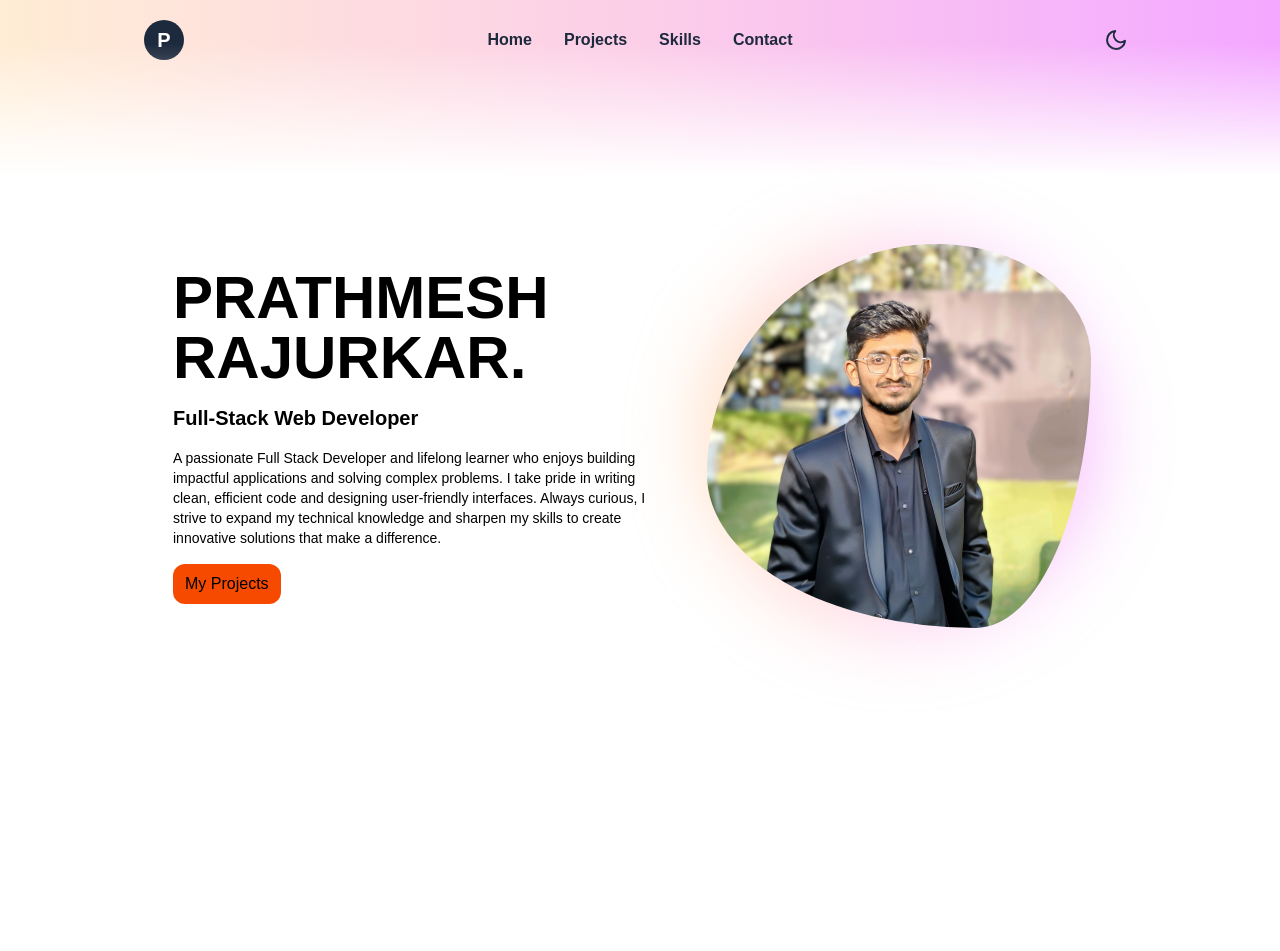
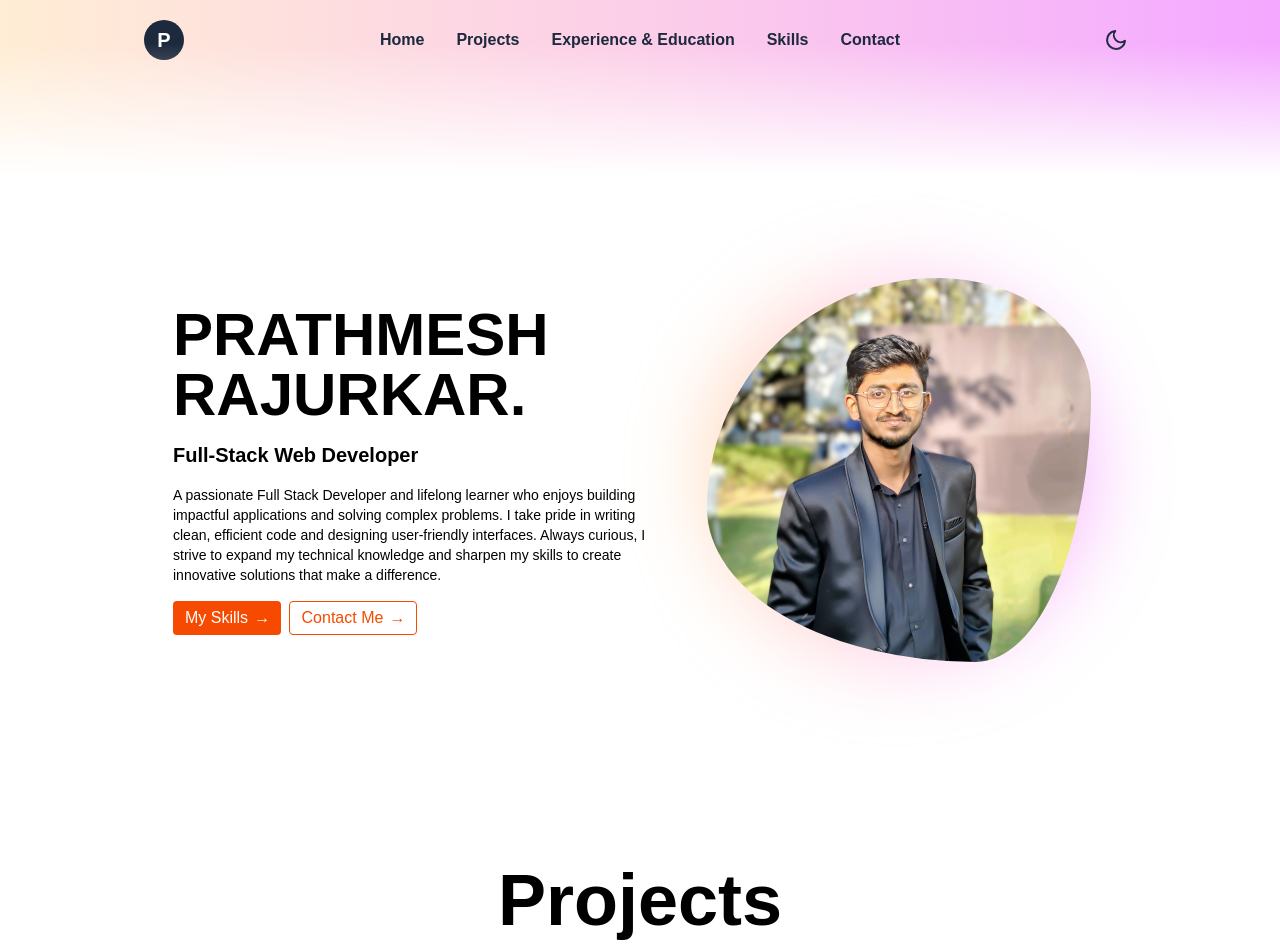
Before and after one commit to Prathmesh-rajurkar/prathmeshrajurkar.tech, a Next.js app: page / in a window 1280 px wide. Shown: the top 951 px of the page. Before the commit the page ends 800 px from the top, so only its background shows below. Built offline with nearby package versions, Linux system fonts and the light colour scheme; a web font is replaced by a local one.

Commit message:
projects

```diff
--- a/app/globals.css
+++ b/app/globals.css
@@ -30,3 +30,27 @@ body {
   color: var(--foreground);
   font-family: Arial, Helvetica, sans-serif;
 }
+
+.move-arrow {
+    font-size: 1rem; /* Make the arrow bigger */
+    display: inline-block; /* Allows transform to be applied */
+
+    /* Attach the animation */
+    animation: moveForwardBackward 1.5s ease-in-out infinite;
+  }
+
+  /* Define the animation steps */
+  @keyframes moveForwardBackward {
+    0% {
+      /* Start position */
+      transform: translateX(0);
+    }
+    50% {
+      /* Move 10px to the right (forward) */
+      transform: translateX(3px);
+    }
+    100% {
+      /* Return to start position */
+      transform: translateX(0);
+    }
+  }
--- a/app/page.tsx
+++ b/app/page.tsx
@@ -1,20 +1,20 @@
-"use client";
-
 import HeroSection from "@/components/HeroSection";
 import Navbar from "@/components/Navbar";
-import { useTheme } from "next-themes";
-import Image from "next/image";
+import ProjectSection from "@/components/ProjectSection";
 
 export default function Home() {
-    const { theme, setTheme } = useTheme();
+    return (
+        <div className="bg-white dark:bg-black">
+            <Navbar />
 
-    return (
-        <div className="bg-white dark:bg-black h-screen">
-            <div>
-                <Navbar />
-            </div>
             <div className="mx-auto max-w-[950px]">
-                <HeroSection />
+                <section className="h-[calc(100vh-300px)] flex items-center justify-center">
+                    <HeroSection />
+                </section>
+
+                <section id="projects" className="py-20">
+                    <ProjectSection />
+                </section>
             </div>
         </div>
     );
--- a/components/HeroSection.tsx
+++ b/components/HeroSection.tsx
@@ -1,25 +1,37 @@
-import Image from 'next/image'
-import React from 'react'
+import Image from "next/image";
+import React from "react";
 
 const HeroSection = () => {
     return (
-    <div className='flex justify-center items-center'>
-        <div className='dark:text-white text-black p-2'>
-            <h1 className='text-6xl font-semibold '>PRATHMESH <br/> RAJURKAR.</h1>
-            <h3 className='text-xl font-semibold mt-4'>Full-Stack Web Developer</h3>
-            <p className='mt-4 text-sm font-extralight'>A passionate Full Stack Developer and lifelong learner who enjoys building impactful applications and solving complex problems. I take pride in writing clean, efficient code and designing user-friendly interfaces. Always curious, I strive to expand my technical knowledge and sharpen my skills to create innovative solutions that make a difference.</p>
-            <div>
-                <button className='px-3 py-2 mt-4 dark:text-white text-black rounded-xl dark:bg-purple-600 bg-orange-600'>My Projects</button>
+        <div className="flex justify-center items-center">
+            <div className="dark:text-white text-black p-2">
+                <h1 className="text-6xl font-semibold ">
+                    PRATHMESH <br /> RAJURKAR.
+                </h1>
+                <h3 className="text-xl font-semibold mt-4">
+                    Full-Stack Web Developer
+                </h3>
+                <p className="mt-4 text-sm font-extralight">
+                    A passionate Full Stack Developer and lifelong learner who
+                    enjoys building impactful applications and solving complex
+                    problems. I take pride in writing clean, efficient code and
+                    designing user-friendly interfaces. Always curious, I strive
+                    to expand my technical knowledge and sharpen my skills to
+                    create innovative solutions that make a difference.
+                </p>
+                <div className="flex gap-2">
+                    <button className="px-3 py-1 mt-4 dark:text-black text-white rounded dark:bg-purple-600 bg-orange-600">
+                        My Skills <span className="move-arrow">→</span>
+                    </button>
+                    <button className="px-3 py-1 mt-4 dark:text-purple-600 text-orange-600 rounded dark:bg-black border dark:border-purple-600 bg-white border-orange-600">
+                        Contact Me <span className="move-arrow">→</span>
+                    </button>
                 </div>
             </div>
             <div className="flex-1 justify-center items-center p-6 hidden sm:flex">
                 <div className="w-80 h-80 md:w-96 md:h-96 relative">
-            <div
-              className="absolute inset-0 bg-gradient-to-r from-orange-300 via-pink-300 to-fuchsia-400 dark:from-orange-500 dark:via-pink-500 dark:to-fuchsia-600 rounded-full blur-2xl opacity-50"
-            ></div>
-            <div
-              className="absolute inset-0 overflow-hidden rounded-[60%_40%_30%_70%/60%_30%_70%_40%] animate-morph"
-            >
+                    <div className="absolute inset-0 bg-gradient-to-r from-orange-300 via-pink-300 to-fuchsia-400 dark:from-orange-500 dark:via-pink-500 dark:to-fuchsia-600 rounded-full blur-2xl opacity-50"></div>
+                    <div className="absolute inset-0 overflow-hidden rounded-[60%_40%_30%_70%/60%_30%_70%_40%] animate-morph">
                         <Image
                             src="/profile_photo.jpg"
                             alt="Abstract Developer Illustration"
@@ -31,7 +43,7 @@ const HeroSection = () => {
                 </div>
             </div>
         </div>
-  )
-}
+    );
+};
 
-export default HeroSection
+export default HeroSection;
--- a/components/Navbar.tsx
+++ b/components/Navbar.tsx
@@ -86,6 +86,14 @@ const Navbar = () => {
                     </li>
                     <li>
                         <a
+                            href="#exp"
+                            className="hover:text-black dark:hover:text-white transition-colors duration-300"
+                        >
+                            Experience & Education
+                        </a>
+                    </li>
+                    <li>
+                        <a
                             href="#skills"
                             className="hover:text-black dark:hover:text-white transition-colors duration-300"
                         >
--- /dev/null
+++ b/components/ProjectSection.tsx
@@ -0,0 +1,56 @@
+import React from "react";
+import { encode } from "qss";
+
+const ProjectSection = () => {
+    const previewLink = (url: string) => {
+        const params = encode({
+            url,
+            screenshot: true,
+            meta: false,
+            embed: "screenshot.url",
+            colorScheme: "dark",
+            "viewport.isMobile": true,
+            "viewport.deviceScaleFactor": 1,
+        });
+
+        return `https://api.microlink.io/?${params}`;
+    };
+
+    const projects = [
+        {
+            title: "InstaClone",
+            desc: "A social media app with real-time posts and interactions.",
+            github:"",
+            link: "https://instaclone-demo.vercel.app",
+        },
+        {
+            title: "Portfolio Website",
+            desc: "My personal portfolio built with Next.js & Tailwind.",
+            github:"",
+            link: "https://prathmeshrajurkar.tech",
+        },
+        {
+            title: "CodeArena",
+            desc: "A LeetCode-like platform for coding practice & contests.",
+            github:"",
+            link: "https://codearena-demo.vercel.app",
+        },
+    ];
+
+    return (
+        <div className="mt-16">
+            <div className="flex flex-col">
+                <h1 className="text-7xl font-bold dark:text-white text-black text-center">
+                    Projects
+                </h1>
+                <p className="dark:text-neutral-300 text-neutral-900 text-center mt-3">
+                    some of my notable projects I worked on
+                </p>
+                <div className="border-b-2 border-black dark:border-white w-[200px] mt-6 mx-auto"></div>
+            </div>
+            <div></div>
+        </div>
+    );
+};
+
+export default ProjectSection;
--- a/package.json
+++ b/package.json
@@ -11,6 +11,7 @@
   "dependencies": {
     "next": "15.5.3",
     "next-themes": "^0.4.6",
+    "qss": "^3.0.0",
     "react": "19.1.0",
     "react-dom": "19.1.0"
   },
```
Also changed, not shown: 1 other file (tests, documents, lock files or other folders). Lines whose indentation alone changed are shown as unchanged.
